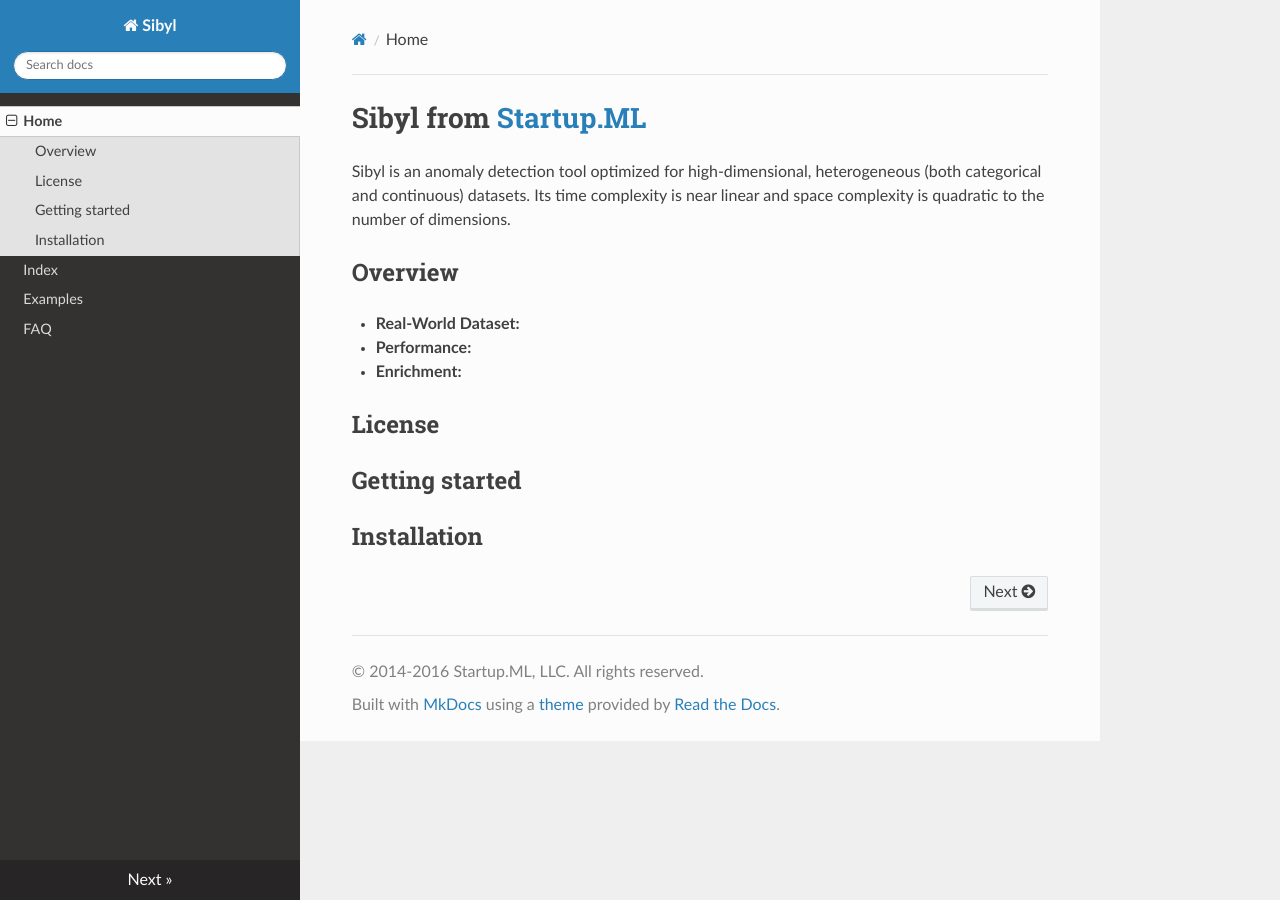
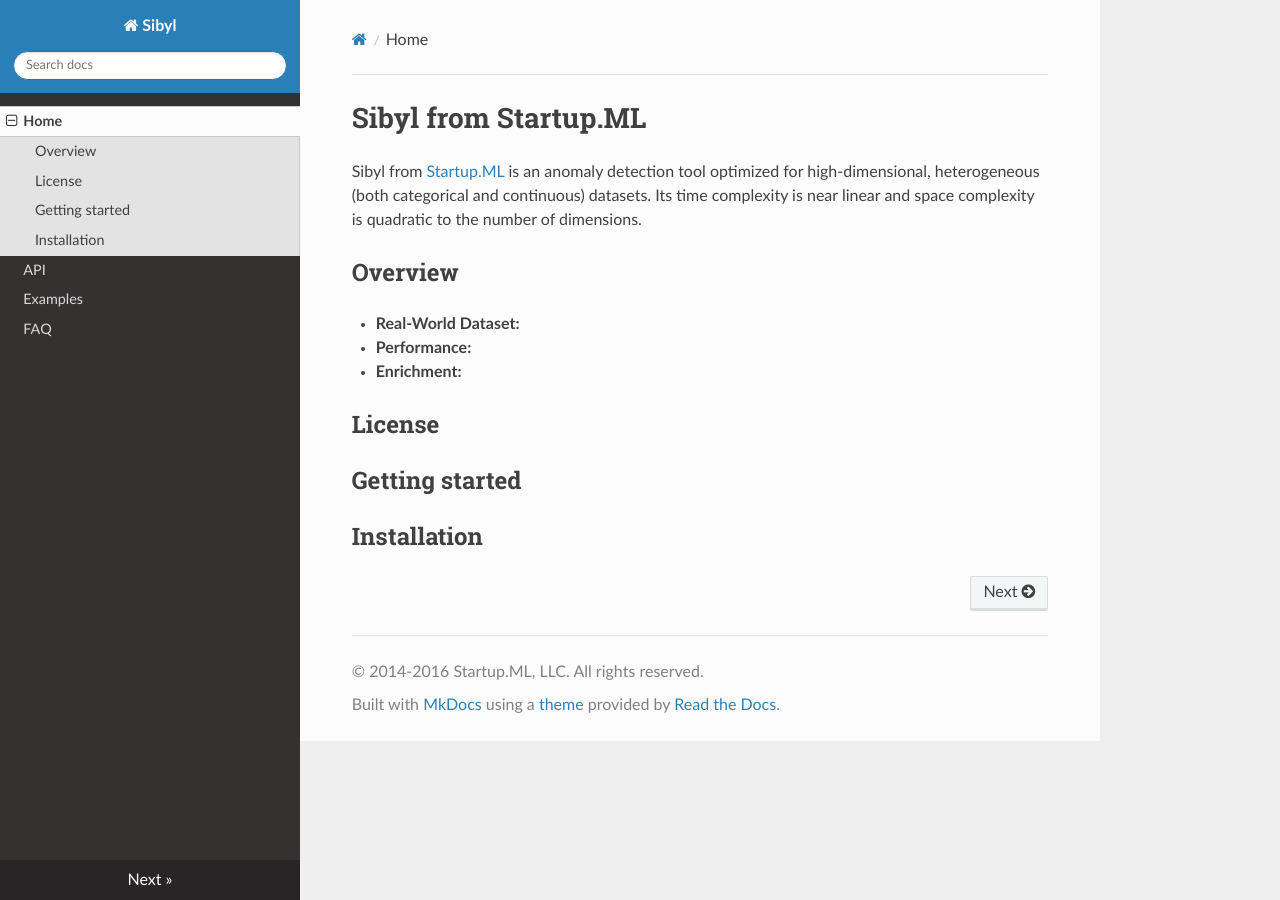
Before and after one commit to fellowship/pyrite2, an MkDocs documentation site: the page built from docs/sources/index.md, in a window 1280 px wide. Built offline with MkDocs 1.6.1, drawn with Linux system fonts in a browser that asks for light colours; nearby versions of some CDN libraries; old or Windows-style settings are respelled for this version of MkDocs.

Commit message:
doc changes

```diff
--- a/docs/mkdocs.yml
+++ b/docs/mkdocs.yml
@@ -9,6 +9,6 @@
 
 pages:
 - Home: index.md
-- Index: documentation.md
+- API: documentation.md
 - Examples: examples.md
 - FAQ: faq.md
--- a/docs/sources/index.md
+++ b/docs/sources/index.md
@@ -1,6 +1,6 @@
-#Sibyl from [Startup.ML](http://startup.ml)
+#Sibyl from Startup.ML
 
-Sibyl is an anomaly detection tool optimized for high-dimensional, heterogeneous (both categorical and continuous) datasets.   Its time complexity is near linear and space complexity is quadratic to the number of dimensions.
+Sibyl from [Startup.ML](http://startup.ml) is an anomaly detection tool optimized for high-dimensional, heterogeneous (both categorical and continuous) datasets.   Its time complexity is near linear and space complexity is quadratic to the number of dimensions.
 
 ## Overview
 
```
